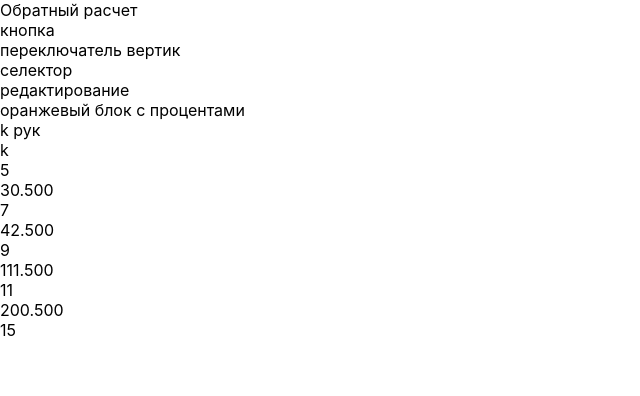
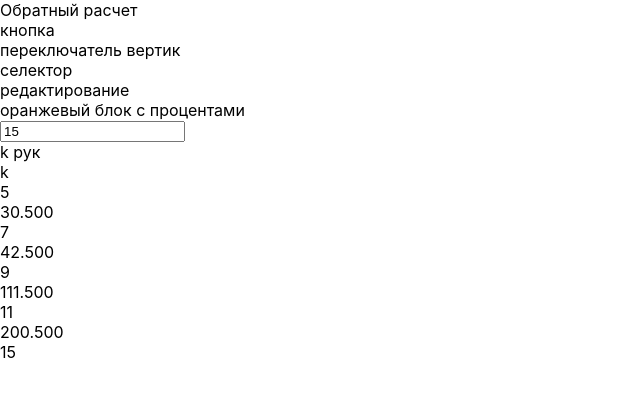
Before and after one commit to Pyarka/Sitef, a React (Create React App) app: page / in a window 1280 px wide. Shown: the top 396 px of the page, without its empty margins (0-640 px from the left). Built offline with nearby package versions, Linux system fonts and the light colour scheme.

Commit message:
Добавлен компонент для ввода значений

```diff
--- /dev/null
+++ b/src/Components/NumberBox/NumberBox.tsx
@@ -0,0 +1,19 @@
+import React from 'react';
+
+interface NumberBoxProps {
+    value: number;
+    onChange: (newValue: number) => void;
+    onBlur:  (newValue: number) => void;
+}
+
+const NumberBox = ({value, onChange, onBlur}: NumberBoxProps) => {
+    return (
+        <input className={'input'}
+               onChange={(e) => onChange(+e.target.value)}
+               onBlur={(e) => onBlur(+e.target.value)}
+               value={ value ? value : ''}
+        />
+    );
+};
+
+export default NumberBox;
--- a/src/Components/ScalePopup.tsx
+++ b/src/Components/ScalePopup.tsx
@@ -1,5 +1,6 @@
 import React, {ReactElement, useEffect, useState} from 'react';
 import {getNormalScale, getScaleRequest, ScalePopupProps, ValuesInterface} from './Helper';
+import NumberBox from "./NumberBox/NumberBox";
 
 const ScalePopup = (): ReactElement => {
     const [scale, setScale] = useState([] as string[]);
@@ -42,6 +43,7 @@ const ScalePopup = (): ReactElement => {
                 <div>редактирование</div>
             </div>
             <div>оранжевый блок с процентами</div>
+            <NumberBox onChange={(test) => console.log('on change =>', test)} value={15} onBlur={(test) => console.log('on blur => ', test )} />
             <div>
                 <div> k рук</div>
                 <div> k</div>
```
Also changed, not shown: src/Components/NumberBox/NumberBox.css (added).
